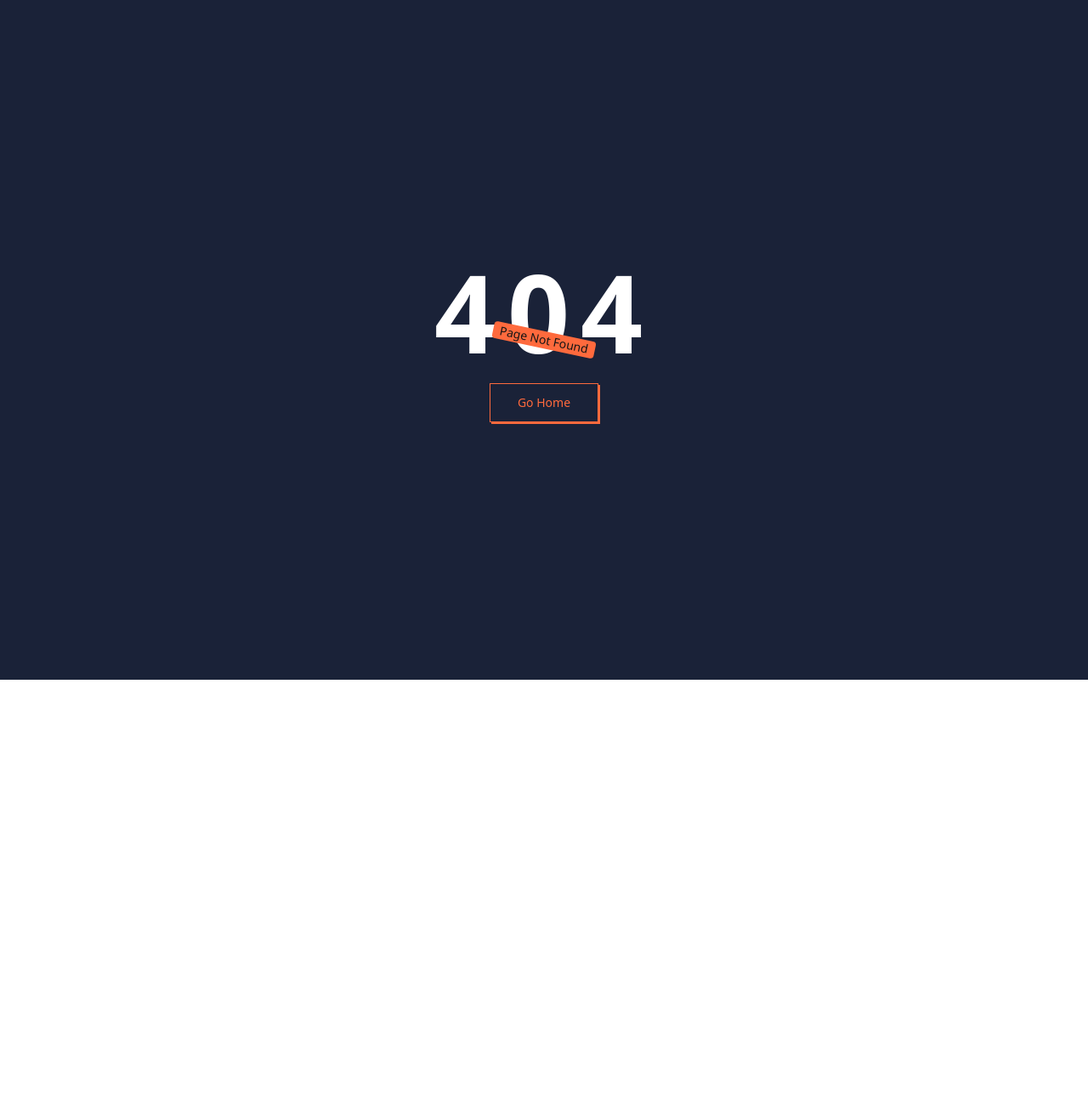
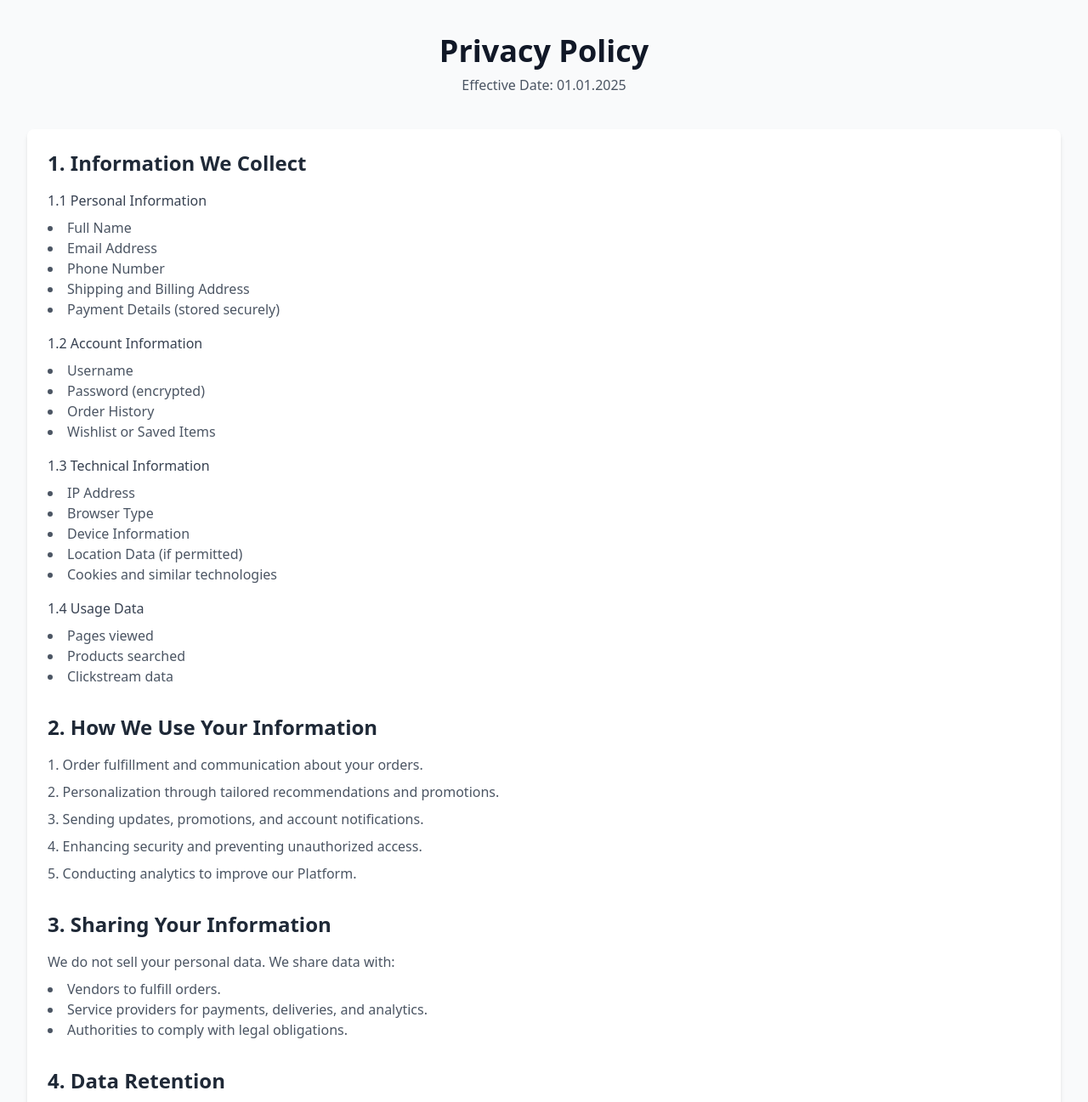
Before and after one commit to Mdabdullah3/Babur-Hat, a Next.js app: page /privacy-policy in a window 1280 px wide. Before the commit this address had no page. Shown: the top 1297 px of the page at 85% size. Before the commit the page ends 800 px from the top, so only its background shows below. Built offline with nearby package versions, Linux system fonts and the light colour scheme.

Commit message:
footer page modify

```diff
--- /dev/null
+++ b/src/app/privacy-policy/page.jsx
@@ -0,0 +1,145 @@
+import React from "react";
+
+const PrivacyPolicy = () => {
+  return (
+    <div className="bg-gray-50 min-h-screen py-10">
+      <div className="max-w-7xl mx-auto px-4 sm:px-6 lg:px-8">
+        <header className="mb-10">
+          <h1 className="text-4xl font-bold text-gray-900 text-center">
+            Privacy Policy
+          </h1>
+          <p className="text-center text-gray-600 mt-2">
+            Effective Date: 01.01.2025
+          </p>
+        </header>
+
+        <div className="bg-white shadow-md rounded-lg p-6 space-y-8">
+          <section>
+            <h2 className="text-2xl font-semibold text-gray-800">
+              1. Information We Collect
+            </h2>
+            <div className="mt-4 space-y-4">
+              <div>
+                <h3 className="font-medium text-gray-700">
+                  1.1 Personal Information
+                </h3>
+                <ul className="list-disc list-inside text-gray-600 mt-2">
+                  <li>Full Name</li>
+                  <li>Email Address</li>
+                  <li>Phone Number</li>
+                  <li>Shipping and Billing Address</li>
+                  <li>Payment Details (stored securely)</li>
+                </ul>
+              </div>
+              <div>
+                <h3 className="font-medium text-gray-700">
+                  1.2 Account Information
+                </h3>
+                <ul className="list-disc list-inside text-gray-600 mt-2">
+                  <li>Username</li>
+                  <li>Password (encrypted)</li>
+                  <li>Order History</li>
+                  <li>Wishlist or Saved Items</li>
+                </ul>
+              </div>
+              <div>
+                <h3 className="font-medium text-gray-700">
+                  1.3 Technical Information
+                </h3>
+                <ul className="list-disc list-inside text-gray-600 mt-2">
+                  <li>IP Address</li>
+                  <li>Browser Type</li>
+                  <li>Device Information</li>
+                  <li>Location Data (if permitted)</li>
+                  <li>Cookies and similar technologies</li>
+                </ul>
+              </div>
+              <div>
+                <h3 className="font-medium text-gray-700">1.4 Usage Data</h3>
+                <ul className="list-disc list-inside text-gray-600 mt-2">
+                  <li>Pages viewed</li>
+                  <li>Products searched</li>
+                  <li>Clickstream data</li>
+                </ul>
+              </div>
+            </div>
+          </section>
+
+          <section>
+            <h2 className="text-2xl font-semibold text-gray-800">
+              2. How We Use Your Information
+            </h2>
+            <ul className="list-decimal list-inside text-gray-600 mt-4 space-y-2">
+              <li>Order fulfillment and communication about your orders.</li>
+              <li>
+                Personalization through tailored recommendations and promotions.
+              </li>
+              <li>Sending updates, promotions, and account notifications.</li>
+              <li>Enhancing security and preventing unauthorized access.</li>
+              <li>Conducting analytics to improve our Platform.</li>
+            </ul>
+          </section>
+
+          <section>
+            <h2 className="text-2xl font-semibold text-gray-800">
+              3. Sharing Your Information
+            </h2>
+            <p className="text-gray-600 mt-4">
+              We do not sell your personal data. We share data with:
+            </p>
+            <ul className="list-disc list-inside text-gray-600 mt-2">
+              <li>Vendors to fulfill orders.</li>
+              <li>
+                Service providers for payments, deliveries, and analytics.
+              </li>
+              <li>Authorities to comply with legal obligations.</li>
+            </ul>
+          </section>
+
+          <section>
+            <h2 className="text-2xl font-semibold text-gray-800">
+              4. Data Retention
+            </h2>
+            <p className="text-gray-600 mt-4">
+              We retain data as long as necessary to provide services or comply
+              with legal obligations. You can request data deletion through
+              support.
+            </p>
+          </section>
+
+          <section>
+            <h2 className="text-2xl font-semibold text-gray-800">
+              5. Security Measures
+            </h2>
+            <p className="text-gray-600 mt-4">
+              We use encryption, regular updates, and access controls to protect
+              your data, but no system is completely secure.
+            </p>
+          </section>
+
+          <section>
+            <h2 className="text-2xl font-semibold text-gray-800">
+              6. Your Rights
+            </h2>
+            <ul className="list-disc list-inside text-gray-600 mt-4 space-y-2">
+              <li>Access and correct your data via account settings.</li>
+              <li>
+                Request data deletion or opt out of marketing communications.
+              </li>
+              <li>
+                Request a copy of your data or withdraw consent for processing.
+              </li>
+            </ul>
+          </section>
+
+          <footer className="mt-10 text-center text-gray-600">
+            <p>If you have questions, contact us at:</p>
+            <p className="mt-2">Email: support@readyhow.com</p>
+          </footer>
+        </div>
+      </div>
+    </div>
+  );
+};
+
+export default PrivacyPolicy;
--- a/src/components/layout/Footer.jsx
+++ b/src/components/layout/Footer.jsx
@@ -1,5 +1,6 @@
 /* eslint-disable @next/next/no-img-element */
 
+import Link from "next/link";
 import {
   AiOutlineInstagram,
   AiOutlineLinkedin,
@@ -16,13 +17,50 @@ const Footer = () => {
     "baburhut@gmail.com",
   ];
   const information = [
-    "Privacy Policy",
-    "Refund Policy",
-    "Shipping Policy",
-    "Terms of Service",
-    "Blogs",
-  ];
-  const account = ["Search ", "About Us", "Faq", "Contact", "Size Chart"];
+    {
+      id:1,
+      name: 'Privacy Policy',
+      link: "/privacy-policy"
+    },
+    {
+      id:2,
+      name: "Refund Policy",
+      link: "/refund-policy"
+    },
+    {
+      id:3,
+      name: "Shipping Policy",
+      link: "/shipping-policy"
+    },
+    {
+      id:4,
+      name: "Terms and Conditions",
+      link: "/terms-and-condition"
+    }
+  ]
+
+  const account = [
+    {
+      id: 1,
+      name: "About Us",
+      link: "/about-us"
+    },
+    {
+      id: 2,
+      name: "Faq",
+      link: "/faq"
+    },
+    {
+      id: 3,
+      name: "Contact",
+      link: "/contact"
+    },
+    {
+      id:4,
+      name: "Size Charts",
+      link: "/size-charts"
+    }
+  ]
   const links = [
     "Accessories",
     "Laptops",
@@ -54,25 +92,26 @@ const Footer = () => {
         <div className="flex flex-col">
           <h5 className="text-white font-bold underline">Information</h5>
           {information &&
-            information.map((item) => (
-              <p
-                key={item}
+            information?.map((item) => (
+              <Link
+                href={item.link}
+                key={item.id}
                 className="text-white font-light  py-1 cursor-pointer ease-out transition-all hover:text-[1.01rem] hover:translate-x-1"
               >
-                {item}
-              </p>
+                {item.name}
+              </Link>
             ))}
         </div>
         <div className="flex flex-col">
           <h5 className="text-white font-bold underline">Account</h5>
           {account &&
             account.map((item) => (
-              <p
-                key={item}
+              <Link href={item.link}
+                key={item.id}
                 className="text-white font-light  py-1 cursor-pointer ease-out transition-all hover:text-[1.01rem] hover:translate-x-1"
               >
-                {item}
-              </p>
+                {item.name}
+              </Link>
             ))}
         </div>
         <div className="flex flex-col">
@@ -91,7 +130,7 @@ const Footer = () => {
           <h5>Our App</h5>
           <p>
             Download Our App and get extra <br />
-            15% Discount on your first Order.
+            5% Discount on your first Order.
           </p>
           <div className=" flex items-center justify-center">
             <img
@@ -105,7 +144,7 @@ const Footer = () => {
       <footer className="py-3 bg-primary">
         <div className="w-full">
           <p className="text-center mb-0 text-white">
-            &copy;{new Date().getFullYear()}; Powered By Developers
+            &copy;{new Date().getFullYear()}; Developed By <a href="https://abdullah-io.netlify.app/">Md Abdullah</a>
           </p>
         </div>
       </footer>
```
